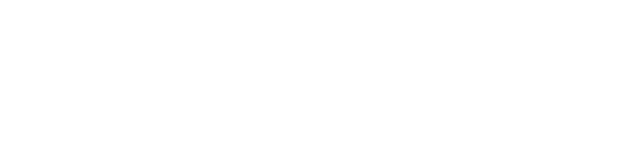
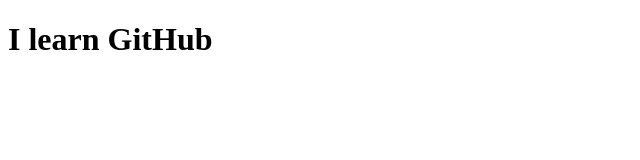
Before and after one commit to arafatbd92/myfirstgitproject, a plain HTML site: page index.html in a window 1280 px wide. Shown: the whole page, without its empty margins (0-640 px from the left). Drawn offline with Linux system fonts and the light colour scheme.

Commit message:
Update from GitHub

```diff
--- a/index.html
+++ b/index.html
@@ -6,6 +6,6 @@
     <title>Document</title>
 </head>
 <body>
-
+    <h1>I learn GitHub</h1>
 </body>
 </html>
```
